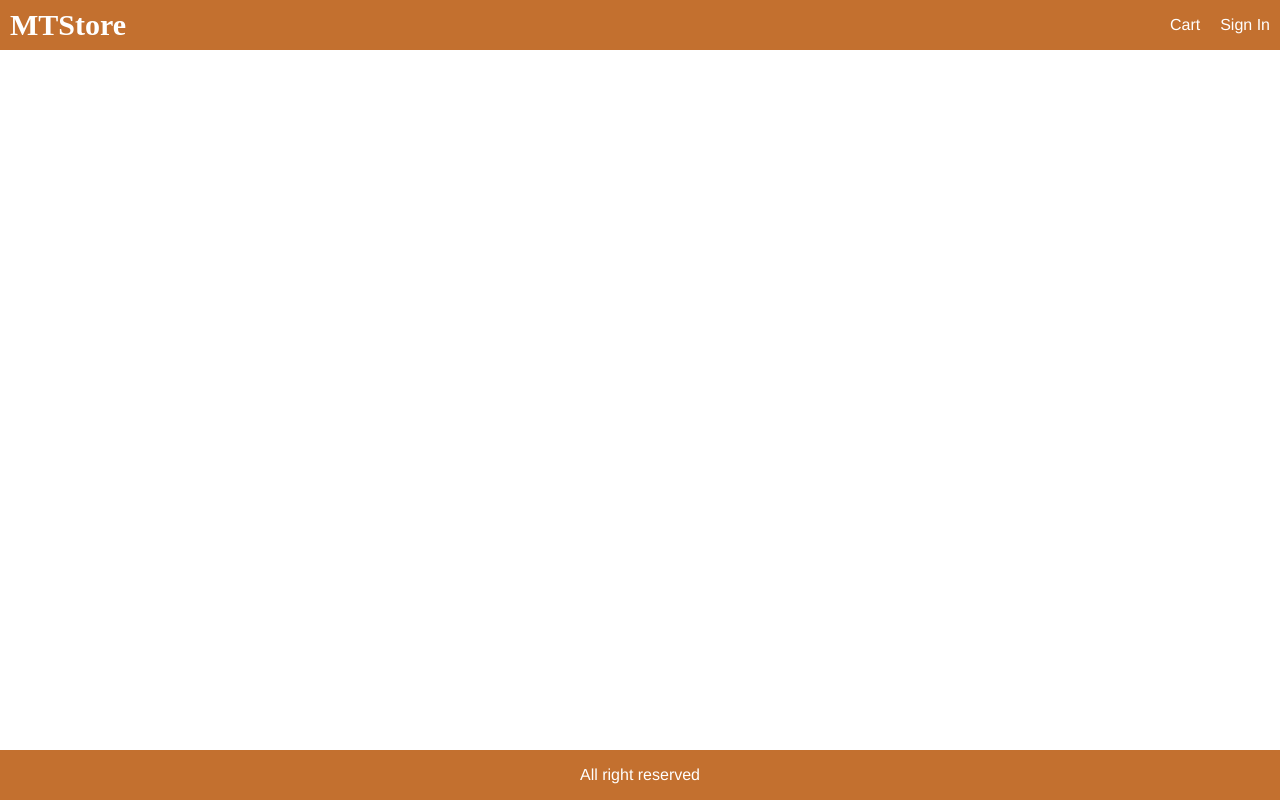
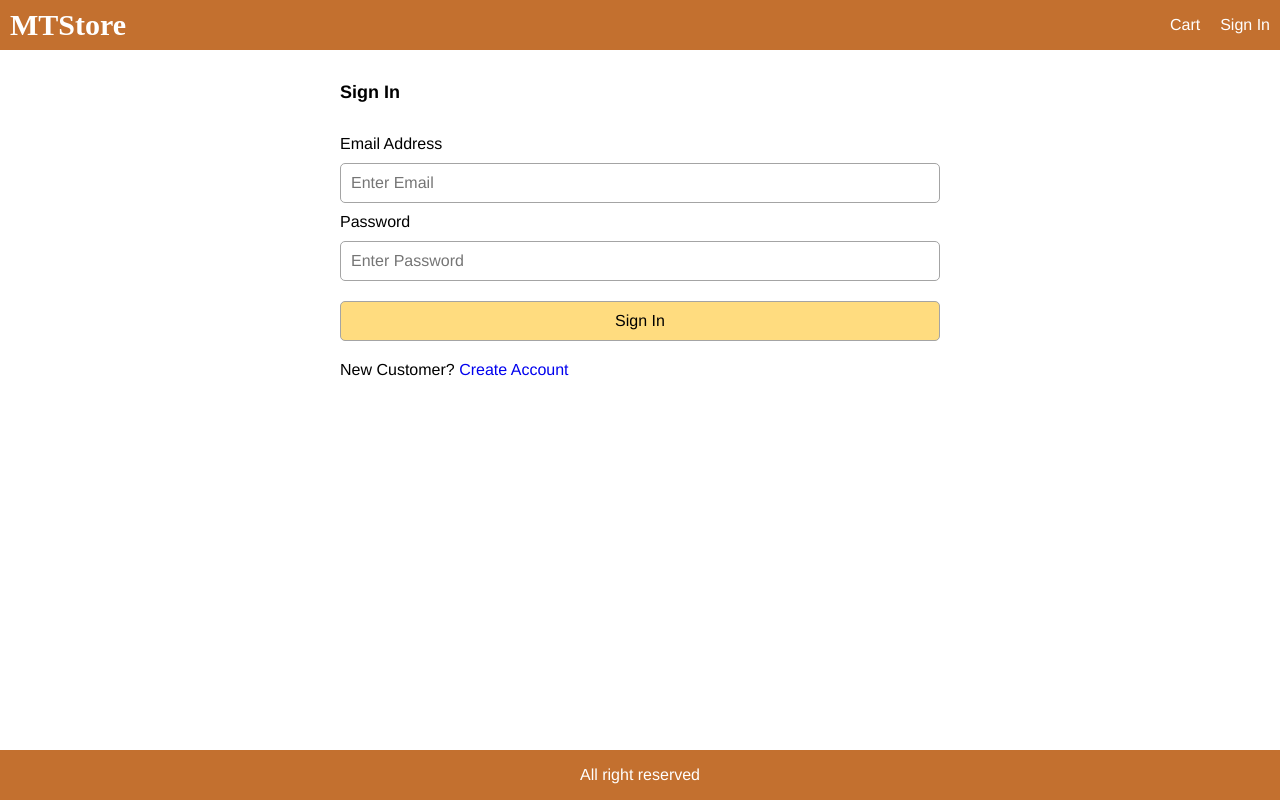
Before and after one commit to ximui23/MTStore, a React (Create React App) app in the folder frontend/: page /signin in a window 1280 px wide. Built offline with nearby package versions, Linux system fonts and the light colour scheme; a web font is replaced by a local one.

Commit message:
Implement Signin Actions

```diff
--- a/frontend/src/App.js
+++ b/frontend/src/App.js
@@ -1,14 +1,26 @@
 import React from 'react'
-import { useSelector } from 'react-redux';
+import { useDispatch, useSelector } from 'react-redux';
 import {BrowserRouter, Link, Route} from 'react-router-dom'
+import { signout } from './actions/userActions';
 import CartScreen from './screens/CartScreen';
 import HomeScreen from './screens/HomeScreen';
 import ProductScreen from './screens/ProductScreen';
+import SigninScreen from './screens/SigninScreen';
 
 function App() {
 
   const cart = useSelector(state => state.cart);
   const {cartItems} = cart;
+  //get user info
+  const userSignin = useSelector((state => state.userSignin));
+  const {userInfo} = userSignin;
+
+  const dispatch = useDispatch();
+
+  const signoutHandler = () => {
+    dispatch(signout());
+  }
+
   return (
     <BrowserRouter>
       <div className="grid-container">
@@ -25,12 +37,29 @@
                   <span className="badge">{cartItems.length}</span>
                 )}
                 </Link>
-                <Link to="/signin">Sign In</Link>
+                {/* Conditional rendering for Signin */}
+                {
+                  userInfo ? (
+                  //render user's name if user exists
+                  <div className="dropdown">
+                    <Link to="#">
+                      {userInfo.name} <i className="fa fa-caret-down"></i>{' '}
+                    </Link>
+                    <ul className="dropdown-content">
+                      <Link to="#signout" onClick={signoutHandler}>Sign Out</Link>
+                    </ul>
+                  </div>
+
+                  ) :
+                  //else render Sign In
+                  <Link to="/signin">Sign In</Link>
+                }
             </div>
         </header>
         <main>
           <Route path="/cart/:id?" component={CartScreen}></Route>
           <Route path="/product/:id" component={ProductScreen}></Route>
+          <Route path="/signin" component={SigninScreen}></Route>
           <Route path="/" component={HomeScreen} exact></Route>
         </main>
         <footer className="row center">All right reserved</footer>
--- /dev/null
+++ b/frontend/src/actions/userActions.js
@@ -0,0 +1,32 @@
+import Axios from 'axios'
+import { USER_SIGNIN_FAIL, USER_SIGNIN_REQUEST, USER_SIGNIN_SUCCESS, USER_SIGNOUT } from "../constants/userConstants"
+
+export const signin = (email, password) => async(dispatch) => {
+    dispatch({type: USER_SIGNIN_REQUEST, payload: {email, password}});
+    try{
+        // Success
+        // fetch {data} from a post request
+        const {data} = await Axios.post('api/users/signin', {email, password});
+        //Now the email and password are correct, 'data' contains user info and token -> dispatch
+        dispatch({type: USER_SIGNIN_SUCCESS,
+            payload: data});
+        //keep user sign in even they close the browser and open it again
+        localStorage.setItem("userInfo", JSON.stringify(data)); //key is "userInfo"
+
+    }catch(error)
+    {
+        dispatch({type: USER_SIGNIN_FAIL,
+            payload: error.response && error.response.data.message
+            ? error.response.data.message
+            : error.message,
+        });
+    }
+};
+
+export const signout = () => (dispatch) => {
+    //remove userInfo from localStorage
+    localStorage.removeItem('userInfo');
+    //remove cartItems when user log out
+    localStorage.removeItem('cartItems');
+    dispatch({type: USER_SIGNOUT});
+};
--- /dev/null
+++ b/frontend/src/constants/userConstants.js
@@ -0,0 +1,4 @@
+export const USER_SIGNIN_REQUEST = 'USER_SIGNIN_REQUEST';
+export const USER_SIGNIN_SUCCESS = 'USER_SIGNIN_SUCCESS';
+export const USER_SIGNIN_FAIL = 'USER_SIGNIN_FAIL';
+export const USER_SIGNOUT = 'USER_SIGNOUT';
--- a/frontend/src/index.css
+++ b/frontend/src/index.css
@@ -196,3 +196,40 @@
   color: #a02020;
   background-color: #ffe0e0e0;
 }
+
+/* Form */
+.form{
+  max-width: 60rem;
+  margin: auto;
+}
+.form > div{
+  display: flex;
+  flex-direction: column;
+  margin: 1 rem;
+}
+.form label{
+  margin: 1rem 0;
+  display: block;
+}
+
+/* Dropdown */
+.dropdown{
+  display: inline-block;
+  position: relative;
+}
+.dropdown-content {
+  position: absolute;
+  display: none;
+  right: 0;
+  min-width: 12rem;
+  padding: 1rem;
+  /* Send it to top z-index: 1 */
+  z-index: 1;
+  background-color: #c3702f;
+  margin: 0;
+  margin-top: 0.4rem;
+  border-radius: 0.5rem;
+}
+.dropdown:hover .dropdown-content{
+  display: block;
+}
--- /dev/null
+++ b/frontend/src/reducers/userReducers.js
@@ -0,0 +1,22 @@
+import { USER_SIGNIN_FAIL, USER_SIGNIN_REQUEST, USER_SIGNIN_SUCCESS, USER_SIGNOUT } from "../constants/userConstants";
+
+export const userSigninReducer = (state = {}, action) => {
+    switch(action.type){
+        case USER_SIGNIN_REQUEST:
+            return {loading: true};
+        case USER_SIGNIN_SUCCESS:
+            return {loading: false, userInfo: action.payload};
+            //action.payload comes from userActions: dispatch({type: USER_SIGNIN_SUCCESS, payload: data});
+        case USER_SIGNIN_FAIL:
+            return {loading: false, error: action.payload};
+            // action.payload comes from userActions: type: USER_SIGNIN_FAIL,
+            // payload: error.response && error.response.data.message
+            // ? error.response.data.message
+            // : error.message,
+        case USER_SIGNOUT:
+            return {}; // return empty object -> data inside userInfo should be removed
+        default:
+            //set default case to avoid error, it returns previous state
+            return state;
+    }
+}
--- /dev/null
+++ b/frontend/src/screens/SigninScreen.js
@@ -0,0 +1,92 @@
+import React, { useEffect, useState } from 'react'
+import {useDispatch, useSelector} from 'react-redux'
+import {Link} from 'react-router-dom';
+import {signin} from '../actions/userActions';
+import LoadingBox from '../components/LoadingBox';
+import MessageBox from '../components/MessageBox';
+
+export default function SigninScreen(props) {
+
+    const [email, setEmail] = useState('');// default value for email is '' empty string
+    const [password, setPassword] = useState('');
+
+    //when signin success, user will be redirected to shipping screen
+    const redirect = props.location.search  //check for query string
+    ? props.location.search.split('=')[1]   //if it exists, from props.location.search split at '=' and get second element
+    : '/';  //no query string -> return home
+
+    //get user info from Redux's store
+    const userSignin = useSelector((state => state.userSignin));
+    const {userInfo, loading, error} = userSignin;
+    //initially userInfo is null
+
+    const dispatch = useDispatch();
+
+    //submitHandler accept event 'e'
+    const submitHandler = (e) => {
+        //when user click on Signin Button, this form will not refresh
+        e.preventDefault();
+        //after dispatch this signin, userInfo contains values
+        dispatch(signin(email, password));
+    };
+
+    //since userInfo has been changed, this will run
+    useEffect(() => {
+        //if userInfo exist -> log in was successful
+        if(userInfo) {
+            //redirect user to 'redirect' variable
+            props.history.push(redirect);
+        }
+    }, [props.history, redirect, userInfo]);
+
+    return (
+        <div>
+            <form className="form" onSubmit={submitHandler}>
+                <div>
+                    <h1>Sign In</h1>
+                </div>
+                {/* If loading is true -> show LoadingBox */}
+                {loading && <LoadingBox></LoadingBox>}
+                {/* If error is true -> show MessageBox */}
+                {error && <MessageBox variant="danger">{error}</MessageBox>}
+                <div>
+                    <label htmlFor="email">Email Address</label>
+                    {/* id="email" connect this input box to the label above */}
+                    <input
+                        type="email"
+                        id="email"
+                        placeholder="Enter Email"
+                        required
+                        onChange={ e => setEmail(e.target.value)}>
+                            {/* e.target.value is the value that user enter in the input box */}
+                    </input>
+                </div>
+                <div>
+                    <label htmlFor="password">Password</label>
+                    {/* id="email" connect this input box to the label above */}
+                    <input
+                        type="password"
+                        id="password"
+                        placeholder="Enter Password"
+                        required
+                        onChange={ e => setPassword(e.target.value)}>
+                            {/* e.target.value is the value that user enter in the input box */}
+                    </input>
+                </div>
+                <div>
+                    <label />
+                    {/* type="submit" when this button is clickec, submitHandler will run */}
+                    <button className="primary" type="submit">Sign In</button>
+                </div>
+                <div>
+                    {/* Redirect user to  Register Screen if they are new customers*/}
+                    <label />
+                    <div>
+                        New Customer? {' '}
+                        <Link to="/register">Create Account</Link>
+                    </div>
+                </div>
+            </form>
+        </div>
+    )
+}
--- a/frontend/src/store.js
+++ b/frontend/src/store.js
@@ -2,8 +2,18 @@
 import thunk from 'redux-thunk';
 import { cartReducer } from './reducers/cartReducers';
 import { productDetailsReducer, productListReducer } from "./reducers/productReducers";
+import { userSigninReducer } from './reducers/userReducers';
 
 const initialState = {
+    //to keep user sign in even when user refresh the page
+    userSignin: {
+        //check localStoreage for userInfo
+        userInfo: localStorage.getItem('userInfo')
+        //if userInfo exists -> converts it to userInfo object
+        ? JSON.parse(localStorage.getItem('userInfo'))
+        //otherwise return null
+        : null,
+    },
     cart: {
         cartItems: localStorage.getItem('cartItems')    // value is saved inside localStorage is String
         ? JSON.parse(localStorage.getItem('cartItems')) // use JSON.parse to parse it into array
@@ -14,6 +24,7 @@
     productList: productListReducer,
     productDetails: productDetailsReducer,
     cart: cartReducer,
+    userSignin: userSigninReducer,
 });
 
 const composeEnhancer = window.__REDUX_DEVTOOLS_EXTENSION_COMPOSE__ || compose;
```
Also changed, not shown: 1 other file (tests, documents, lock files or other folders).
